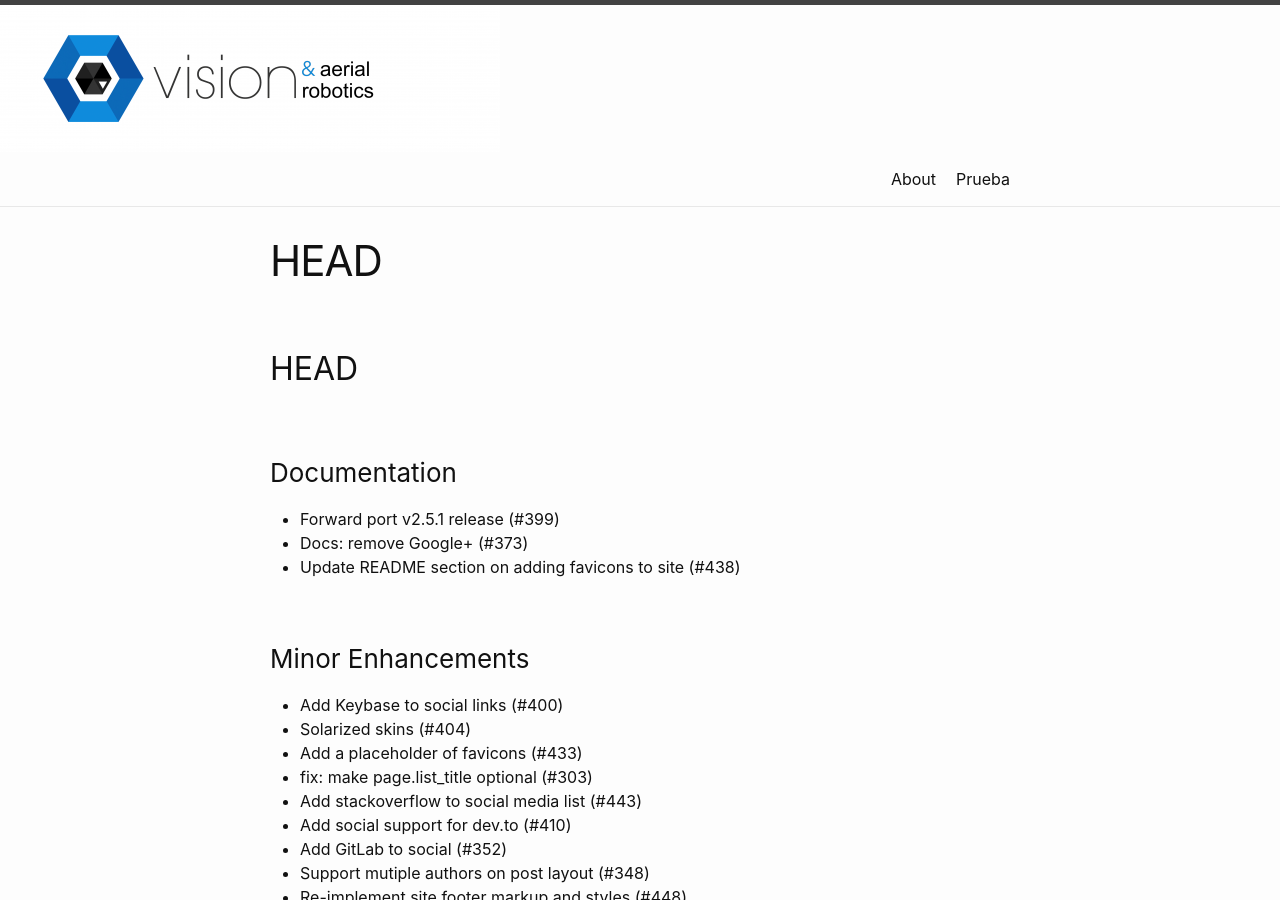
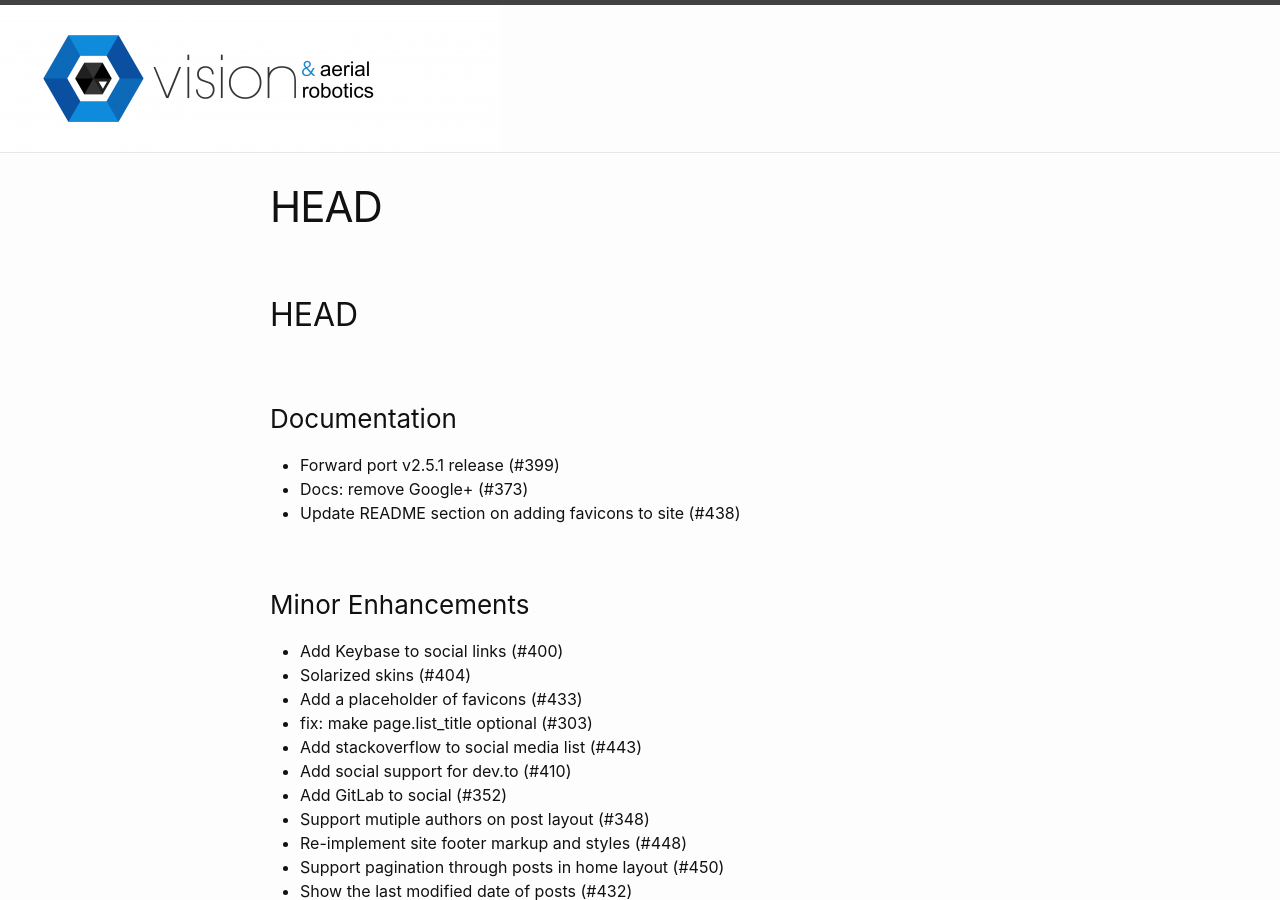
Before and after one commit to cvar-upm/cvar-upm.github.io, a Jekyll site: the page built from History.markdown, in a window 1280 px wide and 900 px high. Built offline with Jekyll 4.4.1, drawn with Linux system fonts in a browser that asks for light colours; our own code applies the rules of GitHub Pages for plain Markdown files.

Commit message:
Update header.html

```diff
--- a/_includes/header.html
+++ b/_includes/header.html
@@ -2,9 +2,6 @@
 
   <img src="https://raw.githubusercontent.com/cvar-upm/cvar-upm.github.io/main/logoHorizontal.png" width=500>
   <div class="wrapper">
-    {%- assign default_paths = site.pages | map: "path" -%}
-    {%- assign page_paths = site.header_pages | default: default_paths -%}
-    {%- assign titles_size = site.pages | map: 'title' | join: '' | size -%}
     {%- if titles_size > 0 -%}
       <nav class="site-nav">
         <input type="checkbox" id="nav-trigger" class="nav-trigger" />
```
